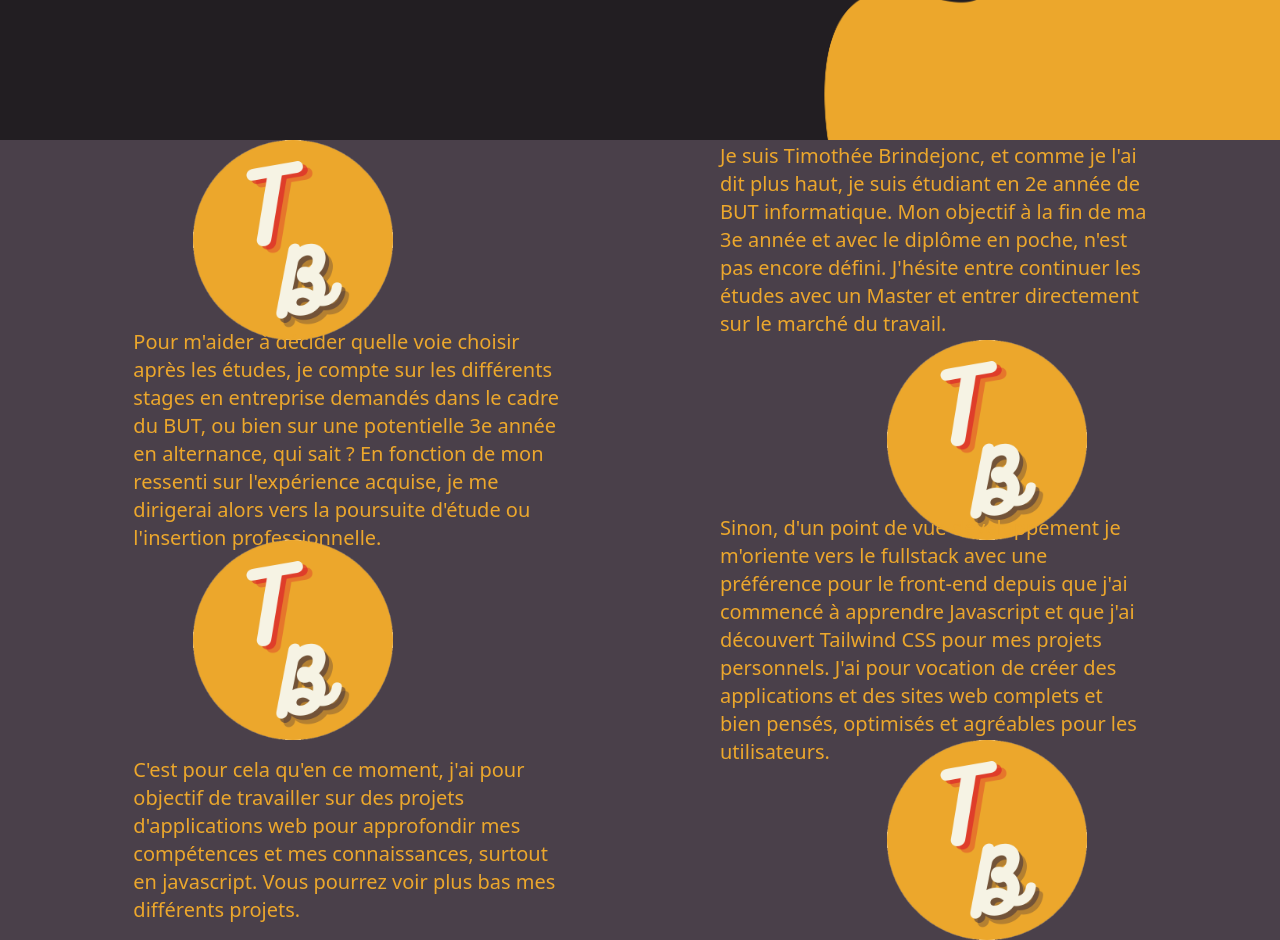
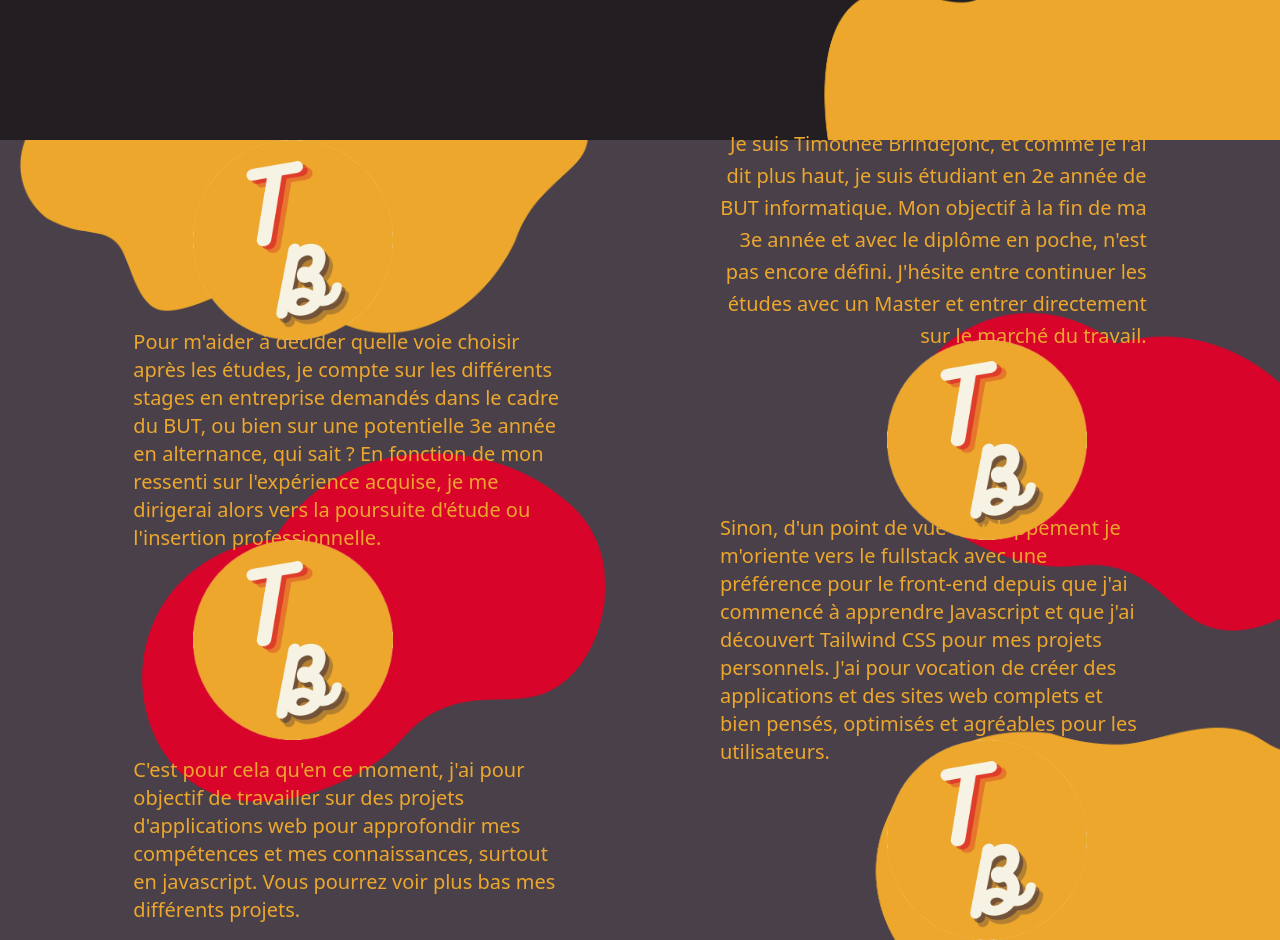
Before and after one commit to Timeuh/Portfolio-V1, a React (Vite) app: page / in a window 1280 px wide. Shown: the part 740-1680 px from the top of the page. Built offline with nearby package versions, Linux system fonts and the light colour scheme.

Commit message:
feat: add background image for better experience

```diff
--- a/src/components/About.jsx
+++ b/src/components/About.jsx
@@ -3,12 +3,12 @@ import icon from '../../public/icon.png';
 function About() {
 
     return (
-        <div id="about" className=" w-full bg-thunder-800 text-fuel-yellow-main text-xl h-full h-screen">
+        <div id="about" className=" w-full bg-thunder-800 text-fuel-yellow-main text-xl h-full h-screen bg-[url('../../public/about-bg.png')] bg-cover">
             <div className="flex flex-row justify-around items-center h-1/4 py-8">
                 <div className="w-1/4 flex flex-row justify-center">
                     <img src={icon} height="200" width="200" alt="icon"/>
                 </div>
-                <p className="w-2/6">
+                <p className="w-2/6 text-right leading-8">
                     Je suis Timothée Brindejonc, et comme je l'ai dit plus haut, je suis étudiant en 2e année
                     de BUT informatique. Mon objectif à la fin de ma 3e année et avec le diplôme en poche, n'est
                     pas encore défini. J'hésite entre continuer les études avec un Master et entrer directement
```
Also changed, not shown: public/about-bg.png (added).
